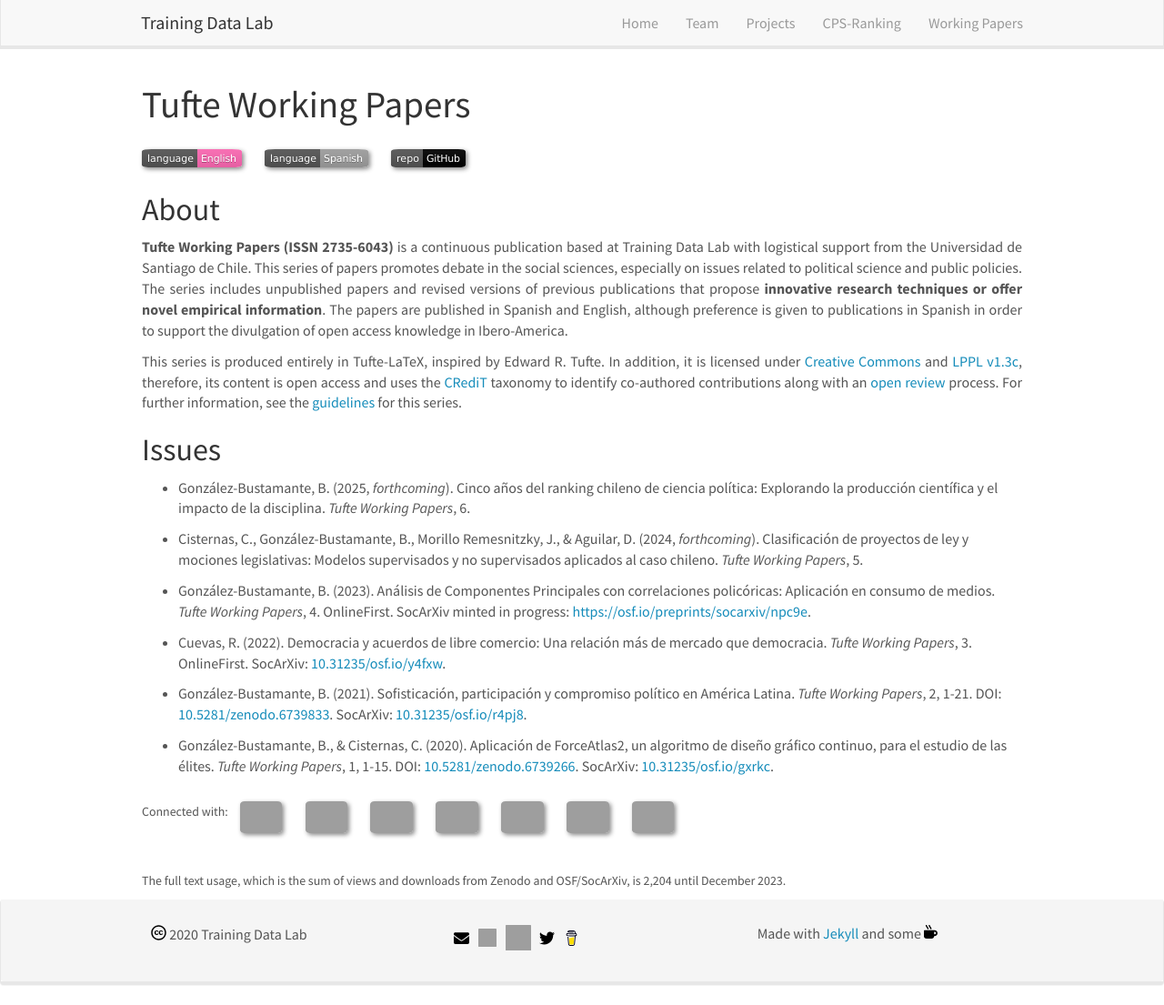
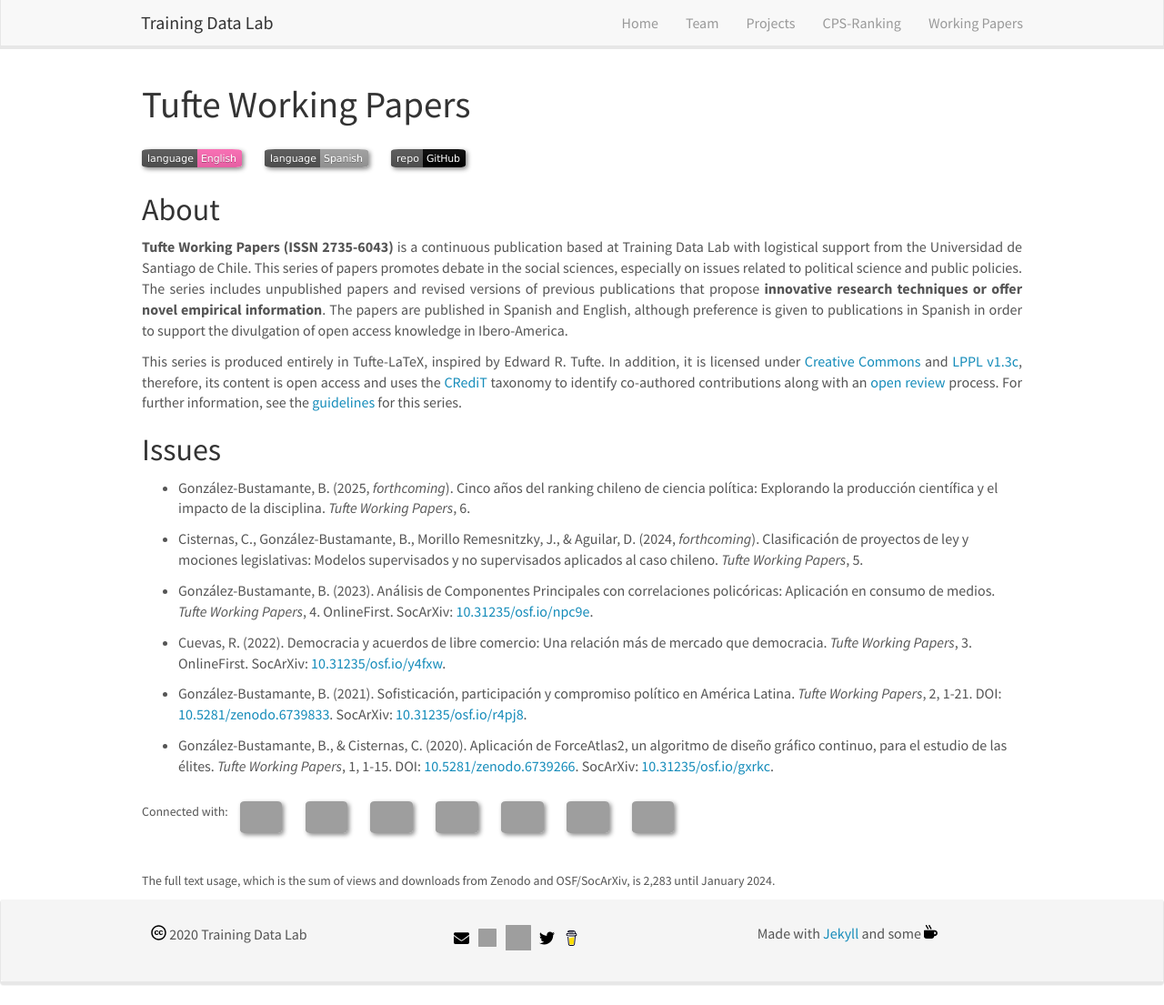
Before and after one commit to training-datalab/old-training-datalab.com, a Jekyll site: the page built from _pages/tufte-working-papers.md, in a window 1280 px wide and 1105 px high. Shown: the whole window at 91% size. Built offline with Jekyll 4.4.1, drawn with Linux system fonts in a browser that asks for light colours; nearby versions of some CDN libraries.

Commit message:
Update tufte-working-papers.md

```diff
--- a/_pages/tufte-working-papers.md
+++ b/_pages/tufte-working-papers.md
@@ -22,7 +22,7 @@ permalink: /tufte-working-papers/
 
 - Cisternas, C., González-Bustamante, B., Morillo Remesnitzky, J., & Aguilar, D. (2024, *forthcoming*). Clasificación de proyectos de ley y mociones legislativas: Modelos supervisados y no supervisados aplicados al caso chileno. *Tufte Working Papers*, 5.
 
-- González-Bustamante, B. (2023). Análisis de Componentes Principales con correlaciones policóricas: Aplicación en consumo de medios. *Tufte Working Papers*, 4. OnlineFirst. SocArXiv minted in progress: <a href="https://osf.io/preprints/socarxiv/npc9e" target="_blank">https://osf.io/preprints/socarxiv/npc9e</a>.
+- González-Bustamante, B. (2023). Análisis de Componentes Principales con correlaciones policóricas: Aplicación en consumo de medios. *Tufte Working Papers*, 4. OnlineFirst. SocArXiv: <a href="https://doi.org/10.31235/osf.io/npc9e" target="_blank">10.31235/osf.io/npc9e</a>. <!-- SocArXiv minted in progress: <a href="https://osf.io/preprints/socarxiv/npc9e" target="_blank">https://osf.io/preprints/socarxiv/npc9e</a>.-->
 
 - Cuevas, R. (2022). Democracia y acuerdos de libre comercio: Una relación más de mercado que democracia. *Tufte Working Papers*, 3. OnlineFirst. SocArXiv: <a href="https://doi.org/10.31235/osf.io/y4fxw" target="_blank">10.31235/osf.io/y4fxw</a>.
 
@@ -36,4 +36,4 @@ permalink: /tufte-working-papers/
 </figure>
 
 <br />
-<small>The full text usage, which is the sum of views and downloads from Zenodo and OSF/SocArXiv, is 2,204 until December 2023.</small>
+<small>The full text usage, which is the sum of views and downloads from Zenodo and OSF/SocArXiv, is 2,283 until January 2024.</small>
```
